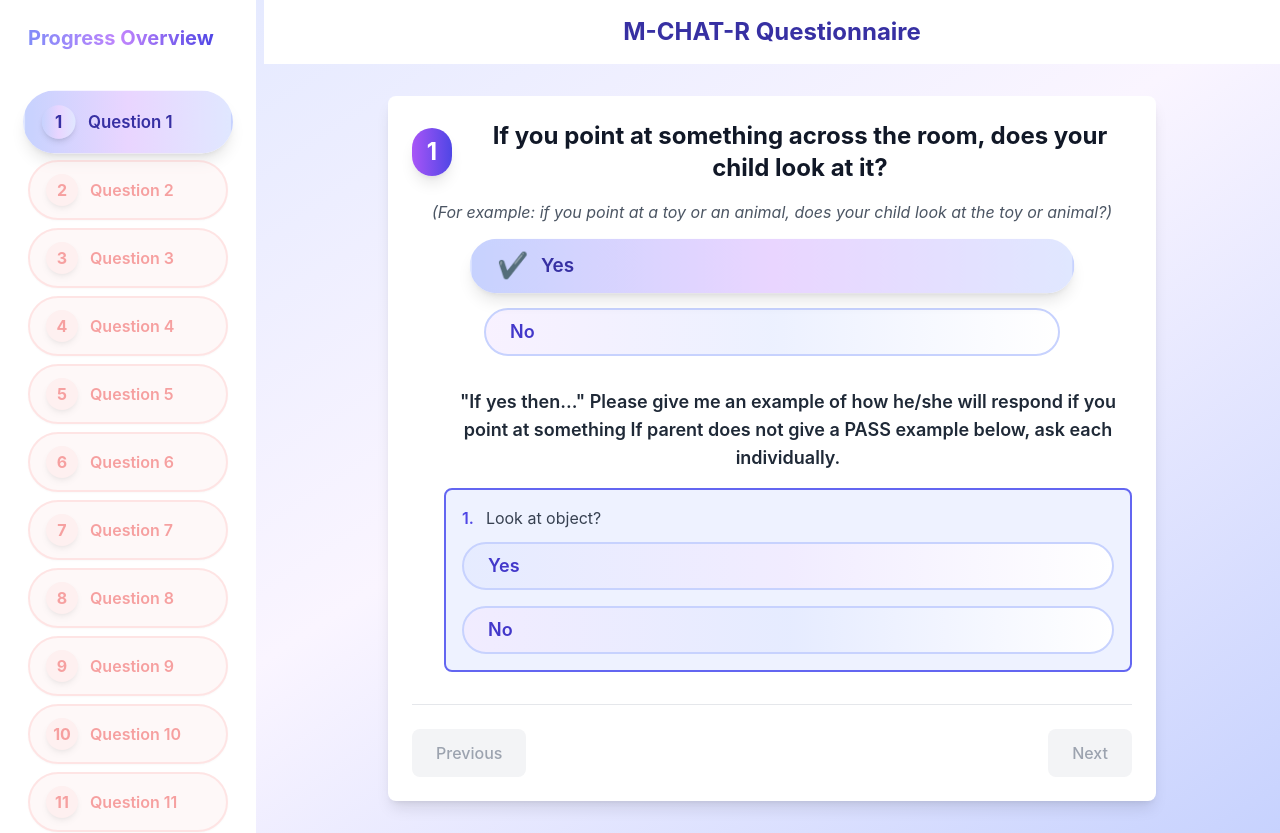
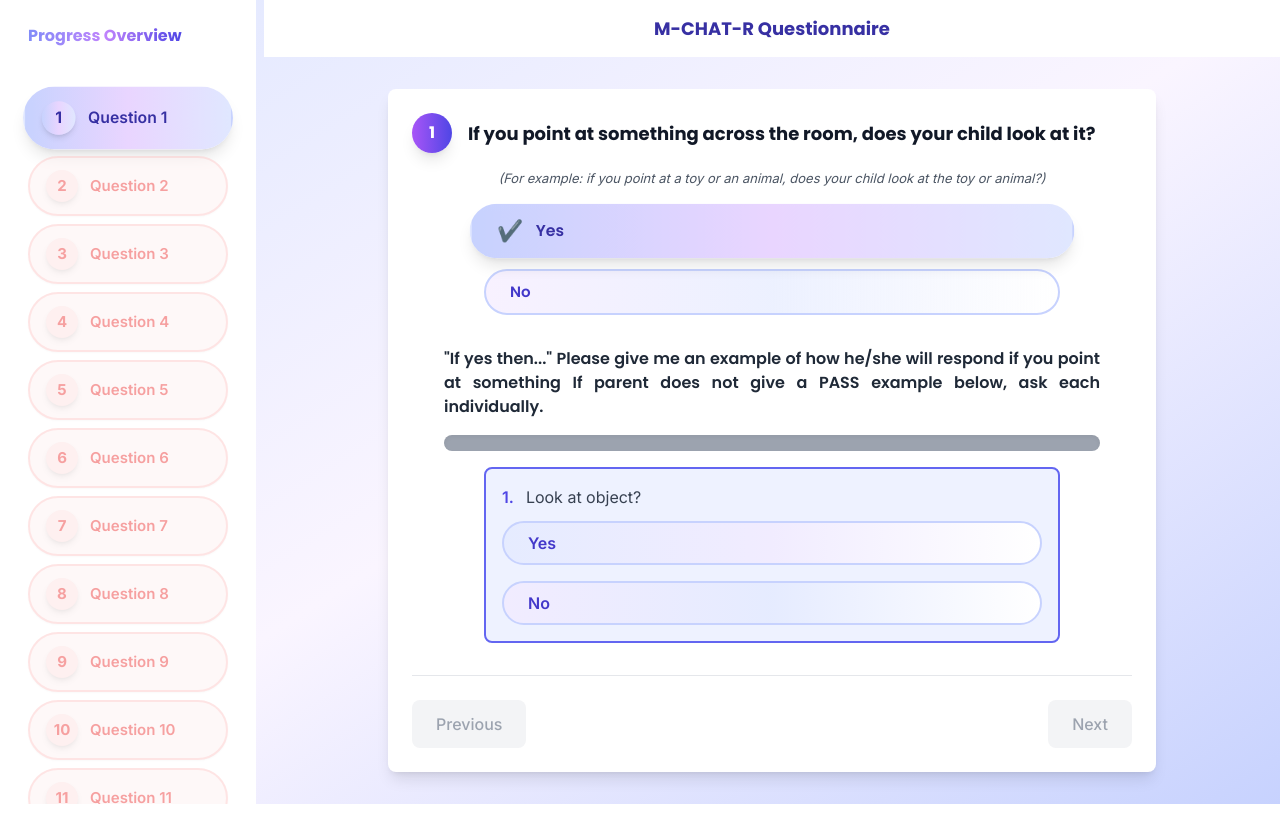
Before and after one commit to Anupam4058/M-Chat-R, a React (Create React App) app: page /home in a window 1280 px wide. Both pictures are taken after a click on the button "Yes". After the commit the page ends 804 px from the top, so only its background shows below. Built offline with nearby package versions, Linux system fonts and the light colour scheme.

Commit message:
feat: add sub-question progress bar and fix alignment/margin issues

```diff
--- a/public/index.html
+++ b/public/index.html
@@ -24,7 +24,11 @@
       work correctly both with client-side routing and a non-root public URL.
       Learn how to configure a non-root public URL by running `npm run build`.
     -->
-    <title>React App</title>
+    <!-- Google Fonts -->
+    <link rel="preconnect" href="https://fonts.googleapis.com">
+    <link rel="preconnect" href="https://fonts.gstatic.com" crossorigin>
+    <link href="https://fonts.googleapis.com/css2?family=Inter:wght@400;500;600;700&family=Poppins:wght@400;500;600;700&display=swap" rel="stylesheet">
+    <title>M-CHAT-R Questionnaire</title>
   </head>
   <body>
     <noscript>You need to enable JavaScript to run this app.</noscript>
--- a/src/component/Layout.tsx
+++ b/src/component/Layout.tsx
@@ -84,10 +84,10 @@
           <div className="p-2 md:p-6 h-screen flex flex-col">
             {/* Sidebar Header */}
             <div className="flex items-center justify-between mb-4 md:mb-6">
-              <h2 className="text-lg md:text-xl font-bold bg-gradient-to-r from-indigo-400 via-purple-400 to-indigo-600 bg-clip-text text-transparent mb-2 md:mb-4">Progress Overview</h2>
+              <h2 className="text-base md:text-lg font-display font-bold bg-gradient-to-r from-indigo-400 via-purple-400 to-indigo-600 bg-clip-text text-transparent mb-2 md:mb-4">Progress Overview</h2>
               <button
                 onClick={() => setIsSidebarOpen(false)}
-                className="md:hidden p-3 rounded-full hover:bg-gray-100 transition-colors duration-200 text-2xl"
+                className="md:hidden p-2 rounded-full hover:bg-gray-100 transition-colors duration-200 text-xl"
                 aria-label="Close sidebar"
               >
                 ×
@@ -149,7 +149,7 @@
                   <path strokeLinecap="round" strokeLinejoin="round" strokeWidth={2} d="M4 6h16M4 12h16M4 18h16" />
                 </svg>
               </button>
-              <h1 className="text-lg sm:text-2xl font-bold text-indigo-800 text-center w-full">
+              <h1 className="text-2xl sm:text-xl font-display font-bold text-indigo-800 text-center w-full">
                 M-CHAT-R Questionnaire
               </h1>
             </div>
--- a/src/component/Question.tsx
+++ b/src/component/Question.tsx
@@ -310,23 +310,23 @@
       <div className="bg-white rounded-lg shadow-lg p-4 sm:p-6">
         {/* Question Header */}
         <div className="mb-4 flex items-center gap-4">
-          <span className="w-12 h-12 flex items-center justify-center rounded-full bg-gradient-to-r from-purple-500 to-indigo-600 text-white text-2xl font-bold shadow-lg">
+          <span className="w-10 h-10 flex items-center justify-center rounded-full bg-gradient-to-r from-purple-500 to-indigo-600 text-white text-lg font-display font-bold shadow-lg">
             {questionNo + 1}
           </span>
-          <h2 className="text-xl sm:text-2xl font-bold text-gray-900">{question.title}</h2>
+          <h2 className="text-lg text-justify sm:text-xl font-display font-bold text-gray-900">{question.title}</h2>
         </div>
         {/* Question Description */}
         {question.description && (
-          <p className="text-gray-600 mb-4 text-center italic text-xs sm:text-sm md:text-base">
+          <p className="text-gray-600 mb-4 text-center italic text-sm">
             (For example: {question.description})
           </p>
         )}
         {/* Main Answer Buttons */}
-        <div className="flex flex-col gap-4 w-full max-w-xl mx-auto mt-2">
+        <div className="flex flex-col gap-3 w-full max-w-xl mx-auto mt-2">
           <button
             onClick={() => onMainAnswerChange("yes")}
             className={cn(
-              "flex items-center w-full py-2 px-6 rounded-full text-lg font-semibold border-2 transition-all duration-200",
+              "flex items-center w-full py-2.5 px-6 rounded-full text-base font-display font-semibold border-2 transition-all duration-200",
               mainAnswer === "yes"
                 ? "border-transparent bg-gradient-to-r from-indigo-200 via-purple-200 to-indigo-100 text-indigo-800 scale-105 shadow-lg"
                 : "border-indigo-200 bg-gradient-to-r from-indigo-100/60 via-purple-100/60 to-white text-indigo-700 hover:scale-105 hover:border-indigo-400",
@@ -341,7 +341,7 @@
           <button
             onClick={() => onMainAnswerChange("no")}
             className={cn(
-              "flex items-center w-full py-2 px-6 rounded-full text-lg font-semibold border-2 transition-all duration-200",
+              "flex items-center w-full py-2.5 px-6 rounded-full text-base font-display font-semibold border-2 transition-all duration-200",
               mainAnswer === "no"
                 ? "border-transparent bg-gradient-to-r from-purple-200 via-indigo-200 to-purple-100 text-indigo-800 scale-105 shadow-lg"
                 : "border-indigo-200 bg-gradient-to-r from-purple-100/60 via-indigo-100/60 to-white text-indigo-700 hover:scale-105 hover:border-indigo-400",
@@ -357,9 +357,9 @@
 
         {/* Sub-Questions Section */}
         {mainAnswer && currentLayer && currentLayer.questions.length > 0 && (
-          <div className="mt-8 ml-8">
+          <div className="mt-8 mx-0 sm:mx-8">
             {!currentLayer.title ? (
-              <h3 className="text-lg font-semibold text-gray-800 mb-4">
+              <h3 className="text-lg text-justify font-semibold text-gray-800 mb-4">
                 {mainAnswer === "yes"
                   ? `"If yes then..." ${question.yesDescription}`
                   : `"If no then..." ${question.noDescription}`}
@@ -370,7 +370,12 @@
               </h3>
             )}
 
-            <div className="space-y-4">
+            {/* Sub-question Progress Bar */}
+            <div className="mb-4">
+              <ProgressBar progress={subAnswerProgress} barWidth="w-full" bgColor="bg-indigo-500" />
+            </div>
+
+            <div className="space-y-4 max-w-xl mx-auto">
               {(() => {
                 const subQuestion = currentLayer.questions[currentSubQuestionIndex];
                 if (!subQuestion) return null;
--- a/src/index.css
+++ b/src/index.css
@@ -2,11 +2,20 @@
 @tailwind components;
 @tailwind utilities;
 
+@layer base {
+  html {
+    font-family: 'Inter', system-ui, sans-serif;
+    -webkit-font-smoothing: antialiased;
+    -moz-osx-font-smoothing: grayscale;
+  }
+
+  h1, h2, h3, h4, h5, h6 {
+    font-family: 'Poppins', system-ui, sans-serif;
+  }
+}
+
 body {
   margin: 0;
-  font-family: -apple-system, BlinkMacSystemFont, "Segoe UI", "Roboto", "Oxygen",
-    "Ubuntu", "Cantarell", "Fira Sans", "Droid Sans", "Helvetica Neue",
-    sans-serif;
   -webkit-font-smoothing: antialiased;
   -moz-osx-font-smoothing: grayscale;
 }
--- a/tailwind.config.js
+++ b/tailwind.config.js
@@ -4,7 +4,22 @@
     "./src/**/*.{js,jsx,ts,tsx}",
   ],
   theme: {
-    extend: {},
+    extend: {
+      fontFamily: {
+        'sans': ['Inter', 'system-ui', 'sans-serif'],
+        'display': ['Poppins', 'system-ui', 'sans-serif'],
+      },
+      fontSize: {
+        'xs': ['0.75rem', { lineHeight: '1.4' }],
+        'sm': ['0.8125rem', { lineHeight: '1.5' }],
+        'base': ['0.9375rem', { lineHeight: '1.5' }],
+        'lg': ['1rem', { lineHeight: '1.5' }],
+        'xl': ['1.125rem', { lineHeight: '1.4' }],
+        '2xl': ['1.25rem', { lineHeight: '1.4' }],
+        '3xl': ['1.5rem', { lineHeight: '1.3' }],
+        '4xl': ['1.75rem', { lineHeight: '1.2' }],
+      },
+    },
   },
   plugins: [],
 }
```
